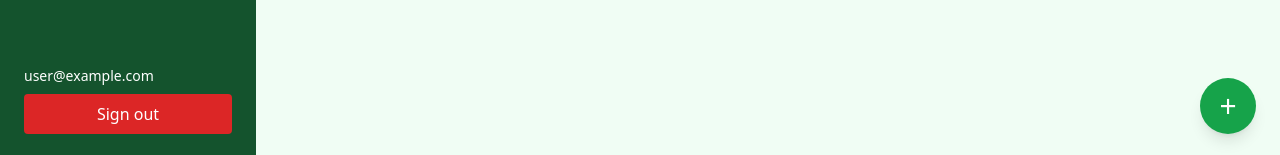
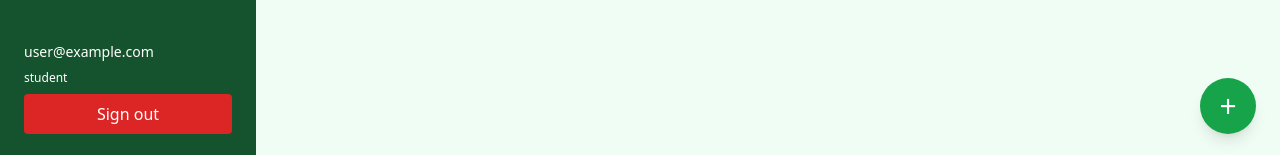
Before and after one commit to SNTSchool/LMS, a React (Vite) app: page /classes in a window 1280 px wide. Shown: the part 642-797 px from the top of the page. Built offline with nearby package versions, Linux system fonts and the light colour scheme; no server answers; the database is empty; sample sign-in values are in the browser's storage.

Commit message:
Update Sidebar.jsx

```diff
--- a/src/components/Sidebar.jsx
+++ b/src/components/Sidebar.jsx
@@ -5,8 +5,12 @@ import { auth } from '../firebase'
 import { useAuth } from '../routes/AuthProvider'
 
 export default function Sidebar() {
-  const { user } = useAuth()
+  const { user, userData, loading } = useAuth()
   const navigate = useNavigate()
+
+  if (loading) return null
+
+  const role = (userData && userData.role) ? userData.role : 'student'
 
   const handleLogout = async () => {
     await signOut(auth)
@@ -20,9 +24,16 @@ export default function Sidebar() {
         <Link to="/classes" className="block p-2 rounded hover:bg-green-800">Classes</Link>
         <Link to="/assignments" className="block p-2 rounded hover:bg-green-800">Assignments</Link>
         <Link to="/reports" className="block p-2 rounded hover:bg-green-800">Reports</Link>
+
+        {['teacher','admin'].includes(role) && (
+          <>
+            <Link to="/create-class" className="block p-2 rounded hover:bg-green-800">Create Class</Link>
+          </>
+        )}
       </nav>
       <div className="mt-4">
         <div className="mb-2 text-sm truncate">{user?.email}</div>
+        <div className="mb-2 text-xs">{role}</div>
         <button onClick={handleLogout} className="w-full bg-red-600 p-2 rounded">Sign out</button>
       </div>
     </aside>
```
